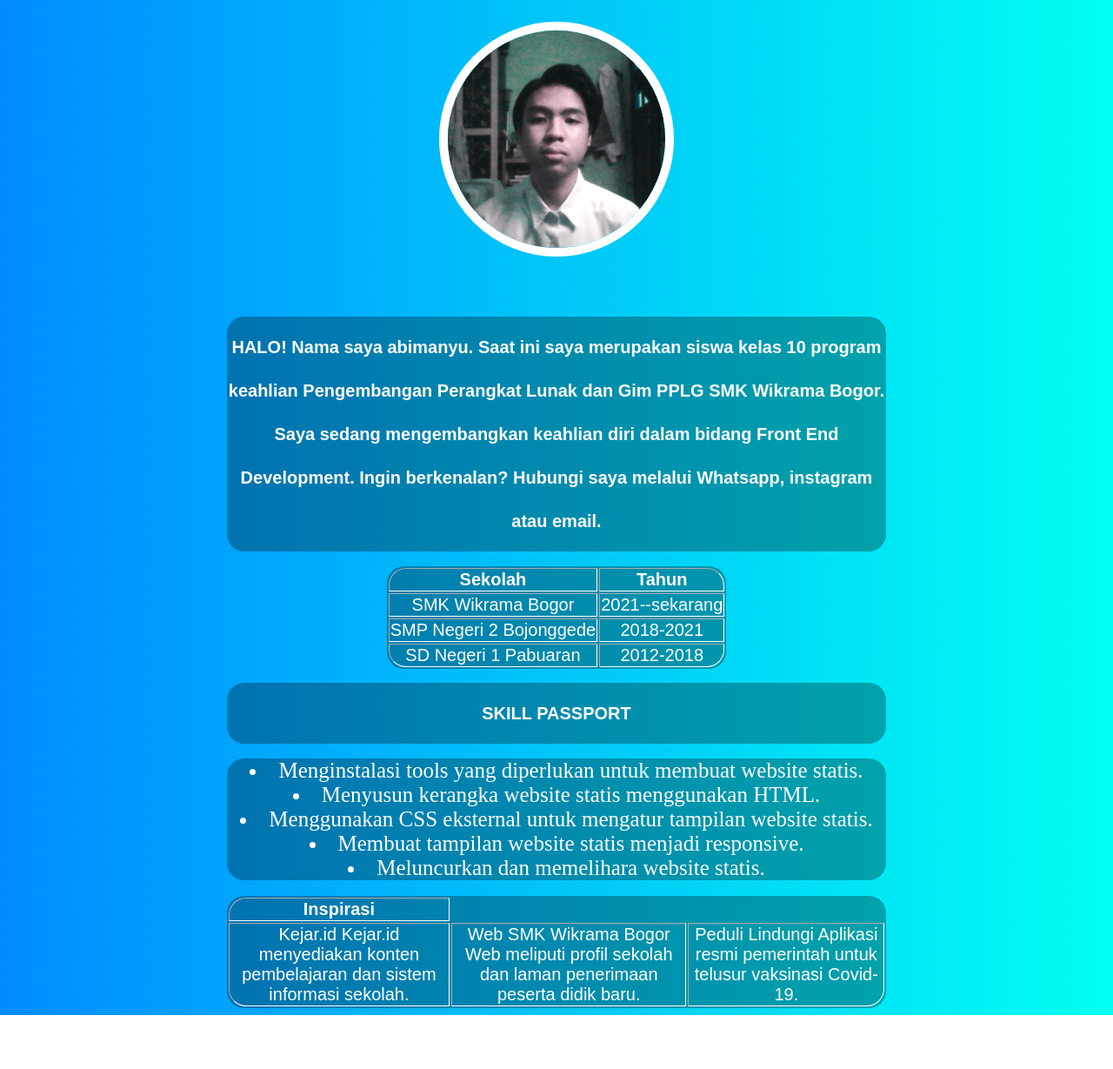
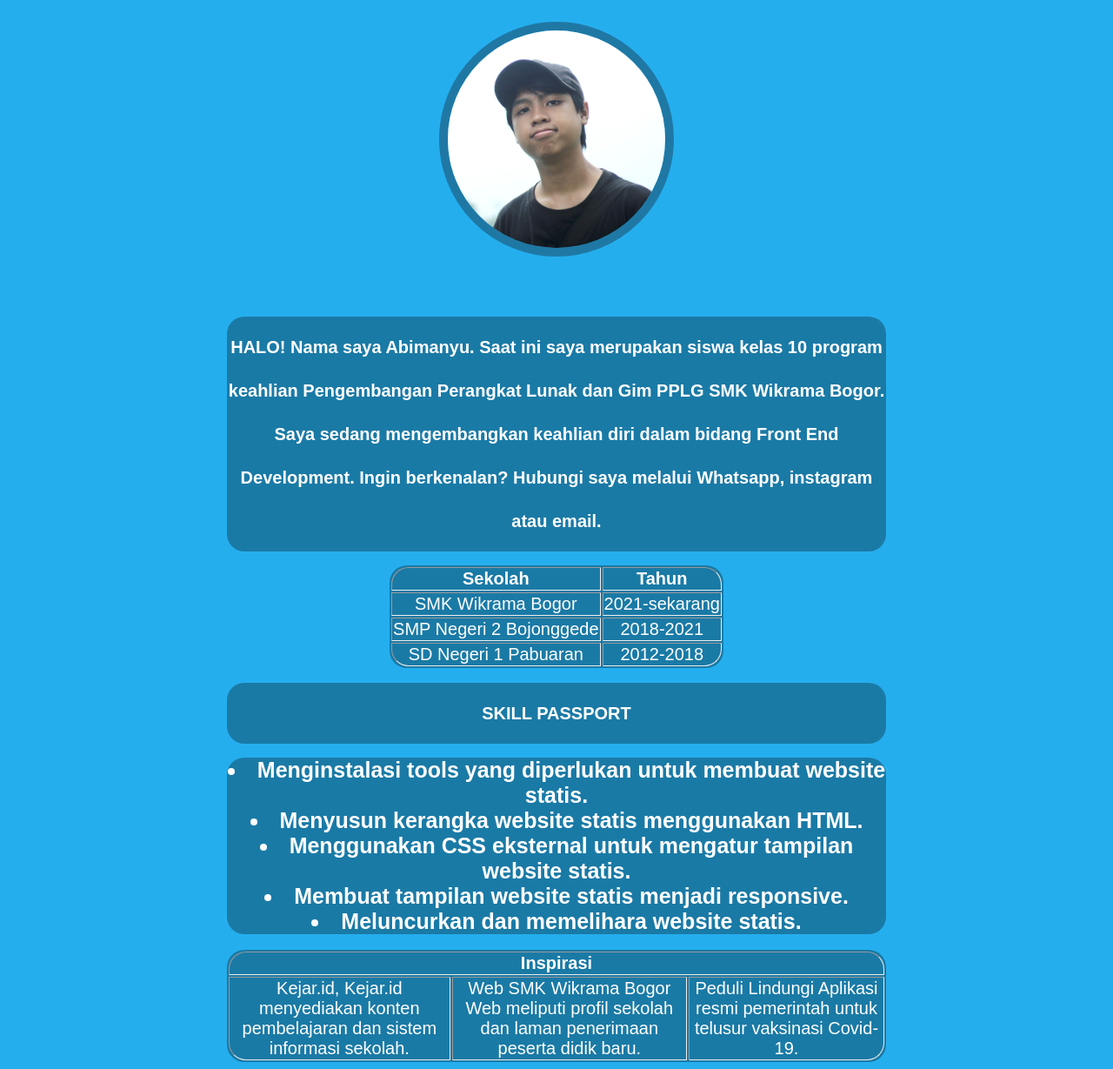
Before and after one commit to abimanyu665/Profileweb, a plain HTML site: page index.html in a window 1280 px wide. Shown: the part 317-1546 px from the top of the page at 87% size. Before the commit the page ends 1484 px from the top, so only its background shows below. Drawn offline with Linux system fonts and the light colour scheme.

Commit message:
Add files via upload

```diff
--- a/index.html
+++ b/index.html
@@ -32,7 +32,7 @@
 
 
     <div class="muka">
-    <img src="img/Screenshot (114).png" alt="muka">
+    <img src="img/topi.jpg" alt="muka">
     </div>
     <br>
     <div class="pad"></div>
@@ -40,7 +40,7 @@
 
 <h2>
         HALO!
-        Nama saya abimanyu. Saat ini saya merupakan siswa kelas 10 program keahlian
+        Nama saya Abimanyu. Saat ini saya merupakan siswa kelas 10 program keahlian
         Pengembangan Perangkat Lunak dan Gim PPLG SMK Wikrama Bogor.
         Saya sedang mengembangkan keahlian diri dalam bidang Front End Development.
         Ingin berkenalan?
@@ -53,7 +53,7 @@
     </tr>
     <tr>
       <td>SMK Wikrama Bogor</td>
-      <td>2021--sekarang</td>
+      <td>2021-sekarang</td>
     </tr>
     <tr>
       <td>SMP Negeri 2 Bojonggede</td>
@@ -78,10 +78,11 @@
 
 <table border="3">
     <tr>
-        <th style="border-start-start-radius: 20px;" >Inspirasi</th>
+        <th style="border-start-start-radius: 20px;
+        border-start-end-radius: 20px;" colspan="3">Inspirasi</th>
     </tr>
     <tr>
-        <td style="border-end-start-radius: 20px;">Kejar.id
+        <td style="border-end-start-radius: 20px;">Kejar.id,
             Kejar.id menyediakan konten pembelajaran dan sistem informasi sekolah.
         </td>
         <td>
--- a/style.css
+++ b/style.css
@@ -6,10 +6,10 @@
     margin-right: 20%;
 }
     body {
-        background-image: linear-gradient(to right, rgb(0, 140, 255) , rgb(0, 255, 242));
         text-align: center;
         display: flex;
         justify-content: center;
+        background: rgb(37, 174, 238);
 }
 
 .muka >img{
@@ -17,14 +17,14 @@
         margin-left: auto;
         margin-right: auto;
         border-radius: 500px;
-        border:10px solid rgb(255, 255, 255);
+        border:10px solid rgba(19, 1, 1, 0.315);
 
 }
 
 h2 {
     margin-left: 20%;
     margin-right: 20%;
-    font-weight: 750;
+    font-weight: bold;
     font-family: Arial, Helvetica, sans-serif;
     text-align: center;
     background-color: var(--background);
@@ -46,8 +46,6 @@ a {
     text-decoration:none;
     border-radius: var(--border);
     transition: width 2s, height 4s;
-
-
 }
 
 .contact {
@@ -67,6 +65,7 @@ table {
     font-family: Arial, Helvetica, sans-serif;
     border-radius: var(--border);
     transition: width 1s, height 1s, transform 1s;
+    border: 10px;
 
 }
 .box1 {
@@ -76,6 +75,8 @@ table {
     width: 100%;
     border-radius: var(--border);
     transition: width 1s, height 1s, transform 1s;
+    font-family: Arial, Helvetica, sans-serif;
+    font-weight:bold;
 }
 
 .pad {
```
Also changed, not shown: img/topi.jpg (added).
